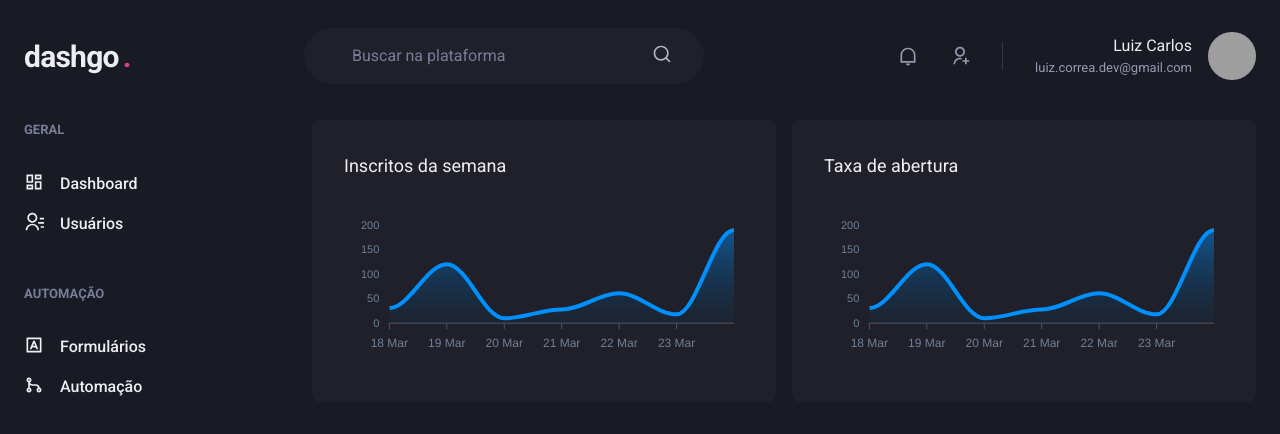
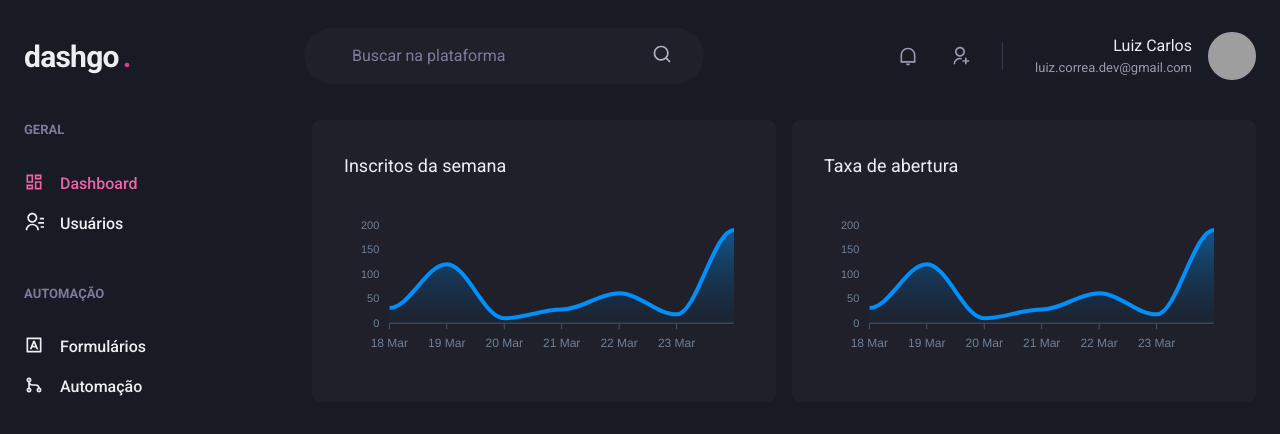
Before and after one commit to LuizKrlz/dashgo, a Next.js app: page /dashboard in a window 1280 px wide. Shown: the top 434 px of the page. Built offline with nearby package versions, Linux system fonts and the light colour scheme; grey boxes are pictures that could not be loaded.

Commit message:
navigation

```diff
--- /dev/null
+++ b/src/components/ActiveLink.tsx
@@ -0,0 +1,37 @@
+import Link, { LinkProps } from "next/link";
+import { useRouter } from "next/router";
+import { cloneElement, ReactElement } from "react";
+
+interface ActiveLinkProps extends LinkProps {
+  children: ReactElement;
+  shouldMatchExactHref?: boolean;
+}
+
+export function ActiveLink({
+  shouldMatchExactHref = false,
+  children,
+  ...rest
+}: ActiveLinkProps) {
+  const { asPath } = useRouter();
+
+  let isActive = false;
+
+  if (shouldMatchExactHref && (asPath === rest.href || asPath === rest.as)) {
+    isActive = true;
+  }
+
+  if (
+    !shouldMatchExactHref &&
+    (asPath.startsWith(String(rest.href)) || asPath.startsWith(String(rest.as)))
+  ) {
+    isActive = true;
+  }
+
+  return (
+    <Link {...rest}>
+      {cloneElement(children, {
+        color: isActive ? "pink.400" : "gray.50",
+      })}
+    </Link>
+  );
+}
--- a/src/components/Sidebar/NavLink.tsx
+++ b/src/components/Sidebar/NavLink.tsx
@@ -1,16 +1,27 @@
-import { Icon, Link, Text, LinkProps as ChakraLinkProps } from "@chakra-ui/react";
+import {
+  Icon,
+  Link as ChakraLink,
+  Text,
+  LinkProps as ChakraLinkProps,
+} from "@chakra-ui/react";
 import React, { ElementType } from "react";
+import { ActiveLink } from "../ActiveLink";
 
 interface NavLinkProps extends ChakraLinkProps {
-    icon: ElementType;
-    children: string;
+  icon: ElementType;
+  children: string;
+  href: string;
 }
 
-export function NavLink({ icon, children, ...rest }: NavLinkProps) {
-    return (
-        <Link display="flex" align="center" {...rest}>
-            <Icon as={icon} fontSize="20" />
-            <Text ml="4" fontWeight="medium">{children}</Text>
-        </Link>
-    )
+export function NavLink({ icon, href, children, ...rest }: NavLinkProps) {
+  return (
+    <ActiveLink href={href} passHref>
+      <ChakraLink display="flex" align="center" {...rest}>
+        <Icon as={icon} fontSize="20" />
+        <Text ml="4" fontWeight="medium">
+          {children}
+        </Text>
+      </ChakraLink>
+    </ActiveLink>
+  );
 }
--- a/src/components/Sidebar/SidebarNav.tsx
+++ b/src/components/Sidebar/SidebarNav.tsx
@@ -13,14 +13,22 @@
   return (
     <Stack spacing="12" align="flex-start">
       <NavSection title="GERAL">
-        <NavLink icon={RiDashboardLine}>Dashboard</NavLink>
-        <NavLink icon={RiContactsLine}>Usuários</NavLink>
+        <NavLink href="/dashboard" icon={RiDashboardLine}>
+          Dashboard
+        </NavLink>
+        <NavLink href="/users" icon={RiContactsLine}>
+          Usuários
+        </NavLink>
       </NavSection>
 
       <NavSection title="AUTOMAÇÃO">
-        <NavLink icon={RiInputMethodLine}>Formulários</NavLink>
+        <NavLink href="/forms" icon={RiInputMethodLine}>
+          Formulários
+        </NavLink>
 
-        <NavLink icon={RiGitMergeLine}>Automação</NavLink>
+        <NavLink href="/automation" icon={RiGitMergeLine}>
+          Automação
+        </NavLink>
       </NavSection>
     </Stack>
   );
--- a/src/pages/users/index.tsx
+++ b/src/pages/users/index.tsx
@@ -14,6 +14,7 @@
   Tr,
   useBreakpointValue,
 } from "@chakra-ui/react";
+import Link from "next/link";
 import { RiAddLine, RiPencilLine } from "react-icons/ri";
 import { Header } from "../../components/Header";
 import { Pagination } from "../../components/Pagination";
@@ -38,6 +39,7 @@
               Usuários
             </Heading>
 
+            <Link href="/users/create" passHref>
               <Button
                 as="a"
                 size="sm"
@@ -47,6 +49,7 @@
               >
                 Criar novo
               </Button>
+            </Link>
           </Flex>
 
           <Table colorScheme="whiteAlpha" overflowX="scroll">
```
Also changed, not shown: src/pages/users/create.tsx (+6 -1 lines). Lines whose indentation alone changed are shown as unchanged.
